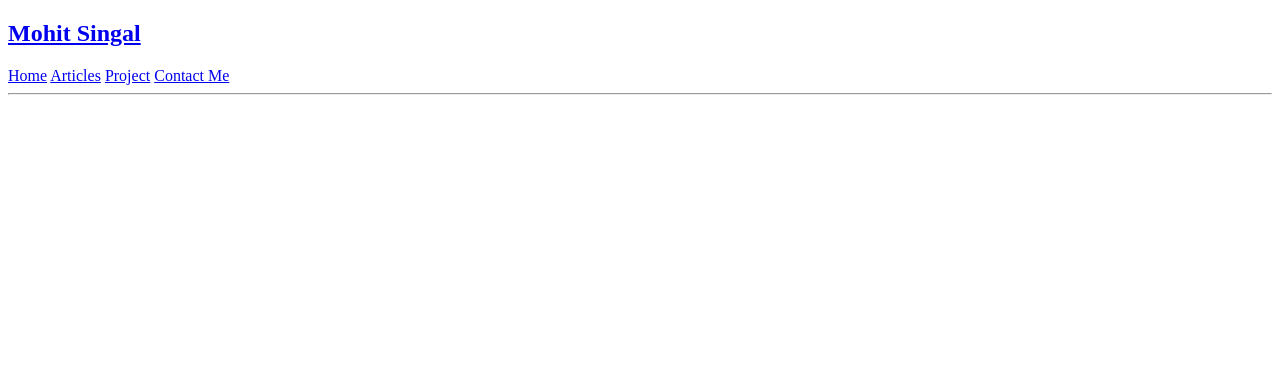
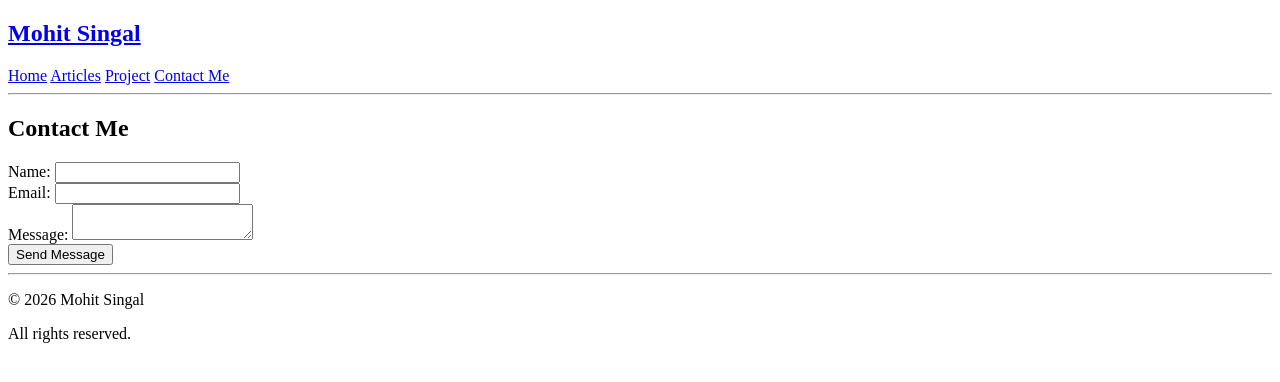
Before and after one commit to MOHIT-GIT2/basic-website, a plain HTML site: page contact.html in a window 1280 px wide. Drawn offline with Linux system fonts and the light colour scheme.

Commit message:
contact page updated

```diff
--- a/contact.html
+++ b/contact.html
@@ -22,8 +22,37 @@
     </header>
     <hr />
     <main>
+      <section>
+        <h2>Contact Me</h2>
+        <form action="/contact" method="post">
+          <div>
+            <label for="name">Name:</label>
+            <input type="text" id="name" name="name" minlength="2" required />
+          </div>
 
+          <div>
+            <label for="email">Email:</label>
+            <input type="email" id="email" name="email" required />
+          </div>
+
+          <div>
+            <label for="message">Message:</label>
+            <textarea
+              id="message"
+              name="message"
+              minlength="10"
+              required
+            ></textarea>
+          </div>
+
+          <button type="submit">Send Message</button>
+        </form>
+      </section>
     </main>
-    <footer></footer>
+    <hr>
+    <footer>
+      <p>© 2026 Mohit Singal</p>
+      <p>All rights reserved.</p>
+    </footer>
   </body>
 </html>
```
